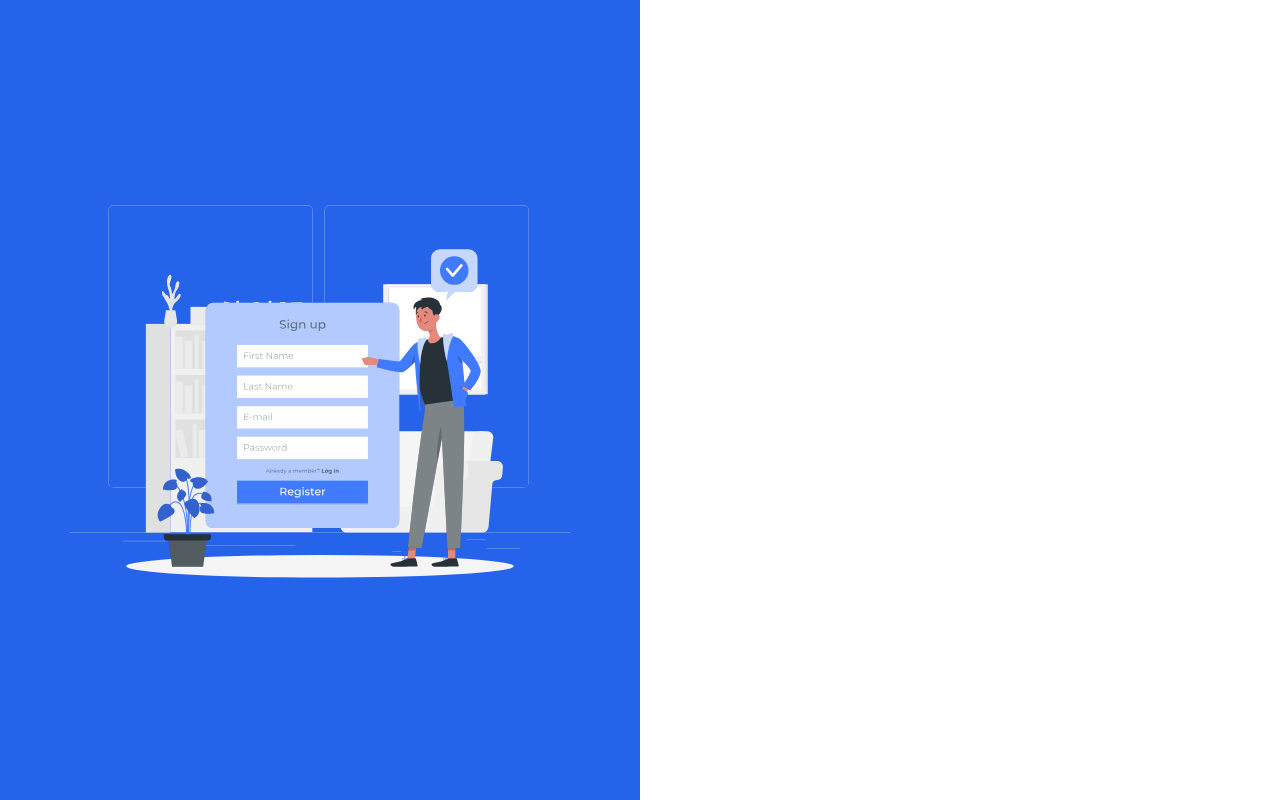
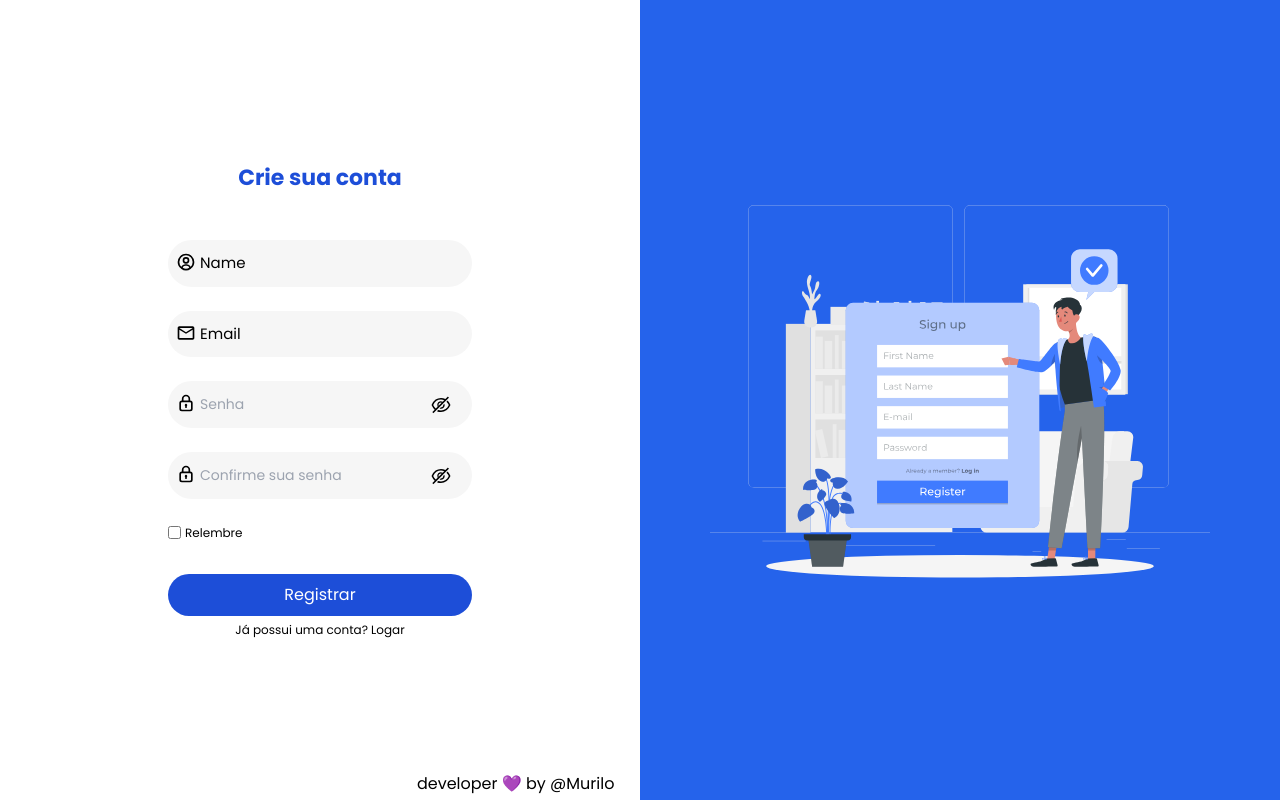
Before and after one commit to Jose-Murilo/project-layout-login, a Next.js app: page /signup in a window 1280 px wide. Built offline with nearby package versions, Linux system fonts and the light colour scheme.

Commit message:
added component FormSignUp for form

```diff
--- a/src/components/FormSignUp.tsx
+++ b/src/components/FormSignUp.tsx
@@ -1 +1,200 @@
-export function FormSignUp() {}
+import { DataFormProps } from '@/app/signup/useForm'
+import { IconBxUserCircle } from '@/assets/IconBxUserCircle'
+import IconEmailOutline from '@/assets/IconEmailOutline'
+import IconEye from '@/assets/IconEye'
+import IconEyeInvisible from '@/assets/IconEyeInvisible'
+import { IconPadlock } from '@/assets/IconPadlock'
+import { encryptData } from '@/utils/crypto'
+import Link from 'next/link'
+import { useState } from 'react'
+import { useForm } from 'react-hook-form'
+import { AuthorCredits } from './AuthorCredits'
+
+export function FormSignUp() {
+  const [isVisible, setIsVisible] = useState(false)
+  const {
+    register,
+    handleSubmit,
+    reset,
+    formState: { errors },
+  } = useForm<DataFormProps>()
+
+  function createAccount({
+    email,
+    name,
+    password,
+    confirmPassword,
+  }: DataFormProps) {
+    if (email && name && password && password === confirmPassword) {
+      const dataToEncrypt = {
+        email,
+        name,
+        password,
+      }
+
+      const encryptedData = encryptData(dataToEncrypt)
+      localStorage.setItem('encryptedData', encryptedData)
+      reset()
+      alert('Cadastrado realizado com sucesso!')
+      window.location.href = '/signin'
+    }
+  }
+  return (
+    <div className="">
+      <form
+        onSubmit={handleSubmit(createAccount)}
+        className="flex leading-relaxed justify-center items-center min-h-screen"
+      >
+        <div className="flex flex-col gap-6 px-2">
+          <section>
+            <h1 className="text-blue-700 text-[22px] text-center mb-5 font-bold">
+              Crie sua conta
+            </h1>
+          </section>
+
+          <section>
+            <div className="relative ">
+              <IconBxUserCircle
+                width={20}
+                height={20}
+                className="absolute top-[12px] left-2"
+              />
+              <input
+                {...register('name', { required: true })}
+                className="bg-white-transparent text-sm	p-3 px-8 placeholder:text-black placeholder:text-[15px] leading-relaxed  rounded-full w-[304px]"
+                type="text"
+                placeholder="Name"
+              />
+              {errors.name && (
+                <span className="absolute text-[11px] bottom-[-18px] left-2 text-red-600">
+                  Este campo é obrigatorio.
+                </span>
+              )}
+            </div>
+          </section>
+
+          <section>
+            <div className="relative">
+              <IconEmailOutline
+                width={20}
+                height={20}
+                className="absolute top-[12px] left-2"
+              />
+              <input
+                {...register('email', { required: true })}
+                className="bg-white-transparent text-sm px-8 placeholder:text-black placeholder:text-[15px] p-3 leading-relaxed w-[304px] rounded-full"
+                type="text"
+                placeholder="Email"
+              />
+              {errors.email && (
+                <span className="absolute text-[11px] bottom-[-18px] left-2 text-red-600">
+                  Este campo é obrigatorio.
+                </span>
+              )}
+            </div>
+          </section>
+
+          <section>
+            <div className="relative">
+              <IconPadlock
+                width={20}
+                height={20}
+                className="absolute top-[12px] left-2"
+              />
+              <div>
+                <input
+                  {...register('password', { required: true })}
+                  type={isVisible ? 'text' : 'password'}
+                  placeholder="Senha"
+                  className="bg-white-transparent px-8 text-sm leading-relaxed p-3 w-[304px] rounded-full"
+                />
+                {errors.password && (
+                  <span className="absolute text-[11px] bottom-[-18px] left-2 text-red-600">
+                    Este campo é obrigatorio.
+                  </span>
+                )}
+              </div>
+
+              {isVisible ? (
+                <IconEye
+                  width={22}
+                  height={22}
+                  onClick={() => setIsVisible((prev) => !prev)}
+                  className="absolute top-[13px] right-5 cursor-pointer"
+                />
+              ) : (
+                <IconEyeInvisible
+                  width={22}
+                  height={22}
+                  onClick={() => setIsVisible((prev) => !prev)}
+                  className="absolute top-[13px] right-5 cursor-pointer"
+                />
+              )}
+            </div>
+          </section>
+
+          <section>
+            <div className="relative">
+              <IconPadlock
+                width={20}
+                height={20}
+                className="absolute top-[12px] left-2"
+              />
+              <input
+                {...register('confirmPassword', { required: true })}
+                type={isVisible ? 'text' : 'password'}
+                placeholder="Confirme sua senha"
+                className="bg-white-transparent px-8 text-sm leading-relaxed p-3 w-[304px] rounded-full"
+              />
+
+              {errors.confirmPassword && (
+                <span className="absolute text-[11px] bottom-[-18px] left-2 text-red-600">
+                  Este campo é obrigatorio.
+                </span>
+              )}
+
+              {isVisible ? (
+                <IconEye
+                  width={22}
+                  height={22}
+                  onClick={() => setIsVisible((prev) => !prev)}
+                  className="absolute top-[13px] right-5 cursor-pointer"
+                />
+              ) : (
+                <IconEyeInvisible
+                  width={22}
+                  height={22}
+                  onClick={() => setIsVisible((prev) => !prev)}
+                  className="absolute top-[13px] right-5 cursor-pointer"
+                />
+              )}
+            </div>
+          </section>
+
+          <section className="flex justify-between items-center">
+            <div className="flex items-center gap-1">
+              <input className="border-2" id="remember" type="checkbox" />
+              <label htmlFor="remember" className="text-[12px] text-black">
+                Relembre
+              </label>
+            </div>
+          </section>
+
+          <div className="flex flex-col gap-1">
+            <button className="bg-blue-700 transition-all hover:bg-[#023f9b]  text-white p-2 mt-2 w-[304px] rounded-full">
+              Registrar
+            </button>
+
+            <Link
+              className="text-[12px] text-center text-black"
+              href={'/signin'}
+            >
+              Já possui uma conta? Logar
+            </Link>
+          </div>
+        </div>
+      </form>
+      <AuthorCredits />
+    </div>
+  )
+}
```
